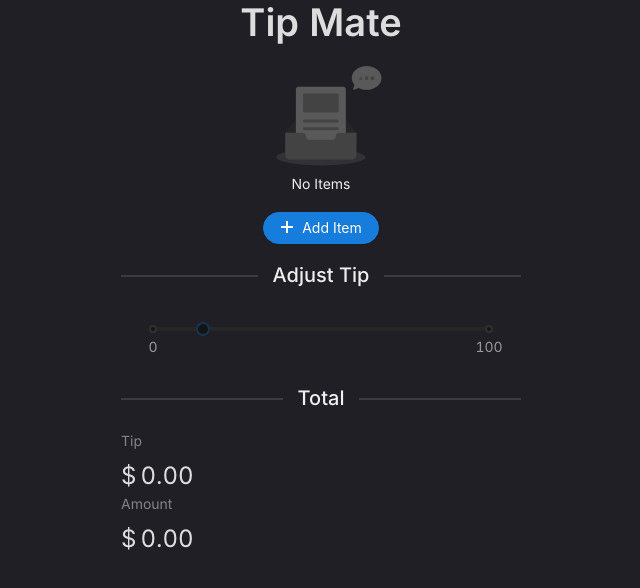
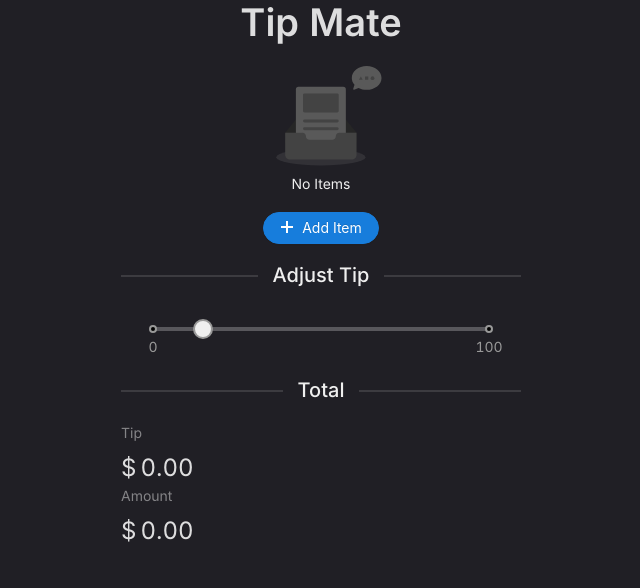
Before and after one commit to mikedpad/tip-calculator, a React (Create React App) app: page / in a window 1280 px wide. Shown: the top 588 px of the page, without its empty margins (319-959 px from the left). Built offline with nearby package versions, Linux system fonts and the light colour scheme.

Commit message:
Updated slider style

```diff
--- a/src/components/UI/InputSlider.jsx
+++ b/src/components/UI/InputSlider.jsx
@@ -14,7 +14,7 @@ const sliderMarks = {
 const InputSlider = ({ onChange }) => {
   const { tipPercent } = useTipCalc();
   return (
-    <div style={{ overflowY: `auto` }}>
+    <div style={{ overflow: `auto` }}>
       <Slider
         min={0}
         max={100}
@@ -24,7 +24,7 @@ const InputSlider = ({ onChange }) => {
         tipFormatter={formatTooltip}
         onChange={onChange}
         defaultValue={tipPercent}
-        style={{ margin: `16px 32px 32px` }}
+        style={{ margin: `16px 32px 24px` }}
       />
     </div>
   );
--- a/src/style.scss
+++ b/src/style.scss
@@ -3,6 +3,8 @@ $pageTextColor: #efefef;
 $pageTextColor2: #999;
 $sectionBgColor: transparentize(#fff, 0.9);
 $dividerColor: transparentize(#fff, 0.75);
+$sliderHandleSize: 20px;
+$sliderHandleBorder: 2px;
 
 :root {
   margin: 0;
@@ -16,42 +18,11 @@ body {
 }
 
 ////////////////////////////////////////
-// Tabs
-////////////////////////////////////////
-.ant-tabs-card > .ant-tabs-nav .ant-tabs-tab,
-.ant-tabs-card > div > .ant-tabs-nav .ant-tabs-tab {
-  font-weight: 500;
-  color: gray;
-  //   margin: 0;
-  //   padding: 8px 16px;
-  // background: mix($pageBgColor, 0.25);
-  background: darken($pageBgColor, 4);
-  //   border: 1px solid #303030;
-  //   -webkit-transition: all 0.3s cubic-bezier(0.645, 0.045, 0.355, 1);
-  //   transition: all 0.3s cubic-bezier(0.645, 0.045, 0.355, 1);
-}
-
-.ant-tabs-card > .ant-tabs-nav .ant-tabs-tab-active,
-.ant-tabs-card > div > .ant-tabs-nav .ant-tabs-tab-active {
-  background: $sectionBgColor;
-}
-
-.ant-tabs-tab.ant-tabs-tab-active .ant-tabs-tab-btn {
-  color: $pageTextColor;
-}
-
-////////////////////////////////////////
 // Divider Title
 ////////////////////////////////////////
 .ant-divider-horizontal.ant-divider-with-text {
-  // margin: 16px 0;
   color: $pageTextColor;
-  // font-weight: 500;
   font-size: 20px;
-  // white-space: nowrap;
-  // text-align: center;
-  // border-top: 0;
-  // border-top-color: rgba(255, 255, 255, 0.12);
   border-top-color: $dividerColor;
 }
 
@@ -73,14 +44,31 @@ body {
 // Slider
 ////////////////////////////////////////
 .ant-slider-mark-text {
-  // position: absolute;
-  // display: inline-block;
   color: $pageTextColor2;
-  // text-align: center;
-  // word-break: keep-all;
-  // cursor: pointer;
-  // -webkit-user-select: none;
-  // -moz-user-select: none;
-  // -ms-user-select: none;
-  user-select: none;
 }
+.ant-slider:hover .ant-slider-rail {
+  background-color: $dividerColor;
+}
+
+.ant-slider-rail {
+  background-color: $dividerColor;
+}
+.ant-slider-dot {
+  background-color: black;
+  border: 2px solid $pageTextColor2;
+}
+.ant-slider-handle {
+  background-color: $pageTextColor;
+  border: solid $sliderHandleBorder $pageTextColor2;
+  height: $sliderHandleSize;
+  width: $sliderHandleSize;
+  margin-top: ($sliderHandleSize / 2 - $sliderHandleBorder) * -1;
+
+  &:focus {
+    border-color: $pageTextColor2;
+  }
+
+  &.ant-tooltip-open {
+    border-color: $pageTextColor2;
+  }
+}
```
